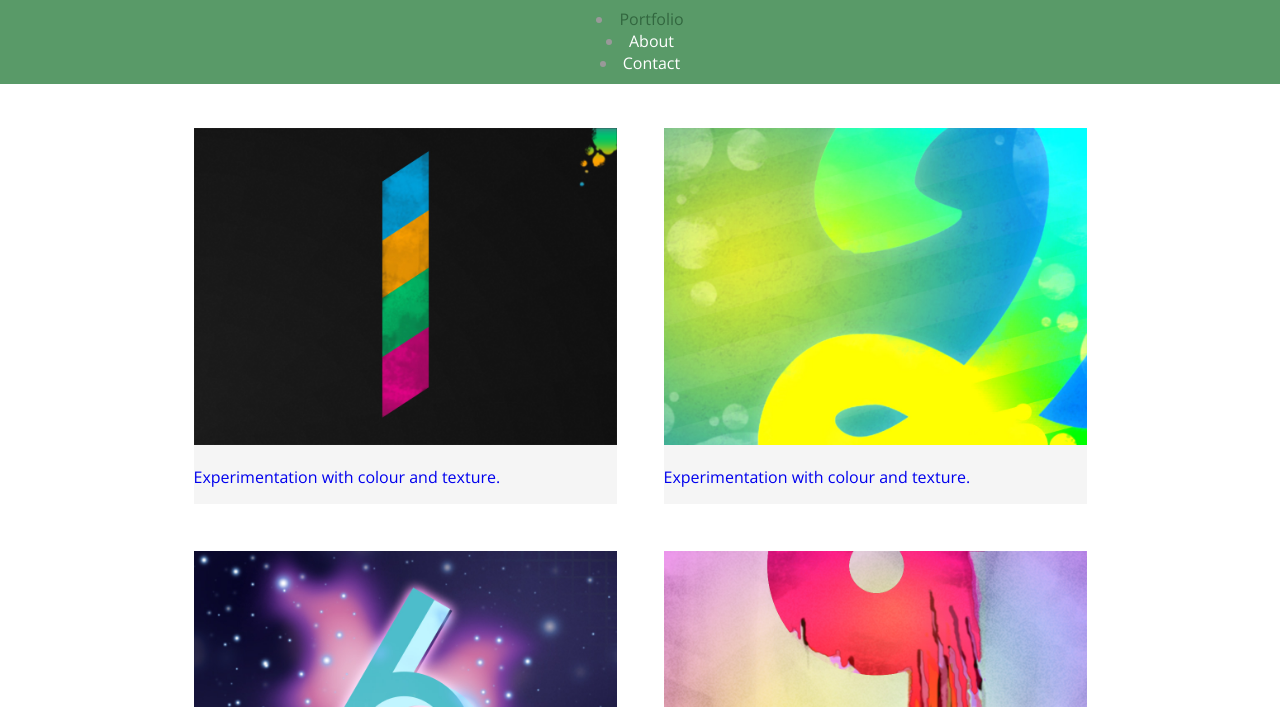
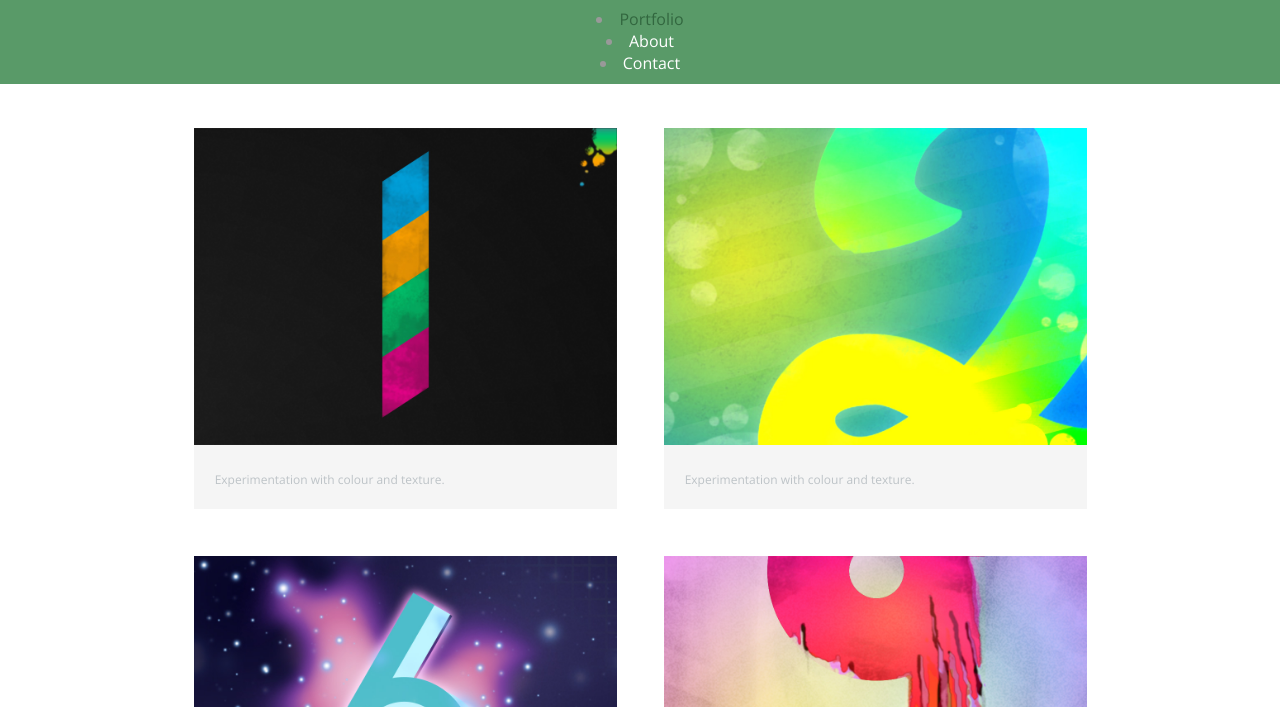
Before and after one commit to Andy010/my-website, a plain HTML site: page index.html in a window 1280 px wide. Shown: the part 93-800 px from the top of the page. Drawn offline with nearby package versions, Linux system fonts and the light colour scheme.

Commit message:
Changed portfolio fonts & footer position

```diff
--- a/css/main.css
+++ b/css/main.css
@@ -48,7 +48,9 @@ Footer
 footer {
 	font-size: 0.75em;
 	text-align : center;
+	clear: both;
 	padding: 50px 0 0 0;
+	color: #ccc ;
 }
 
 
@@ -80,6 +82,13 @@ Page: Portfolio
 	width: 45%;
 	margin: 2.5%;
 	background-color: #f5f5f5;
+	color: #bdc3c7;
+}
+
+#gallery li a p {
+	margin: 0;
+	padding: 5%;
+	font-size: 0.75em;
 	color: #bdc3c7;
 }
 
```
